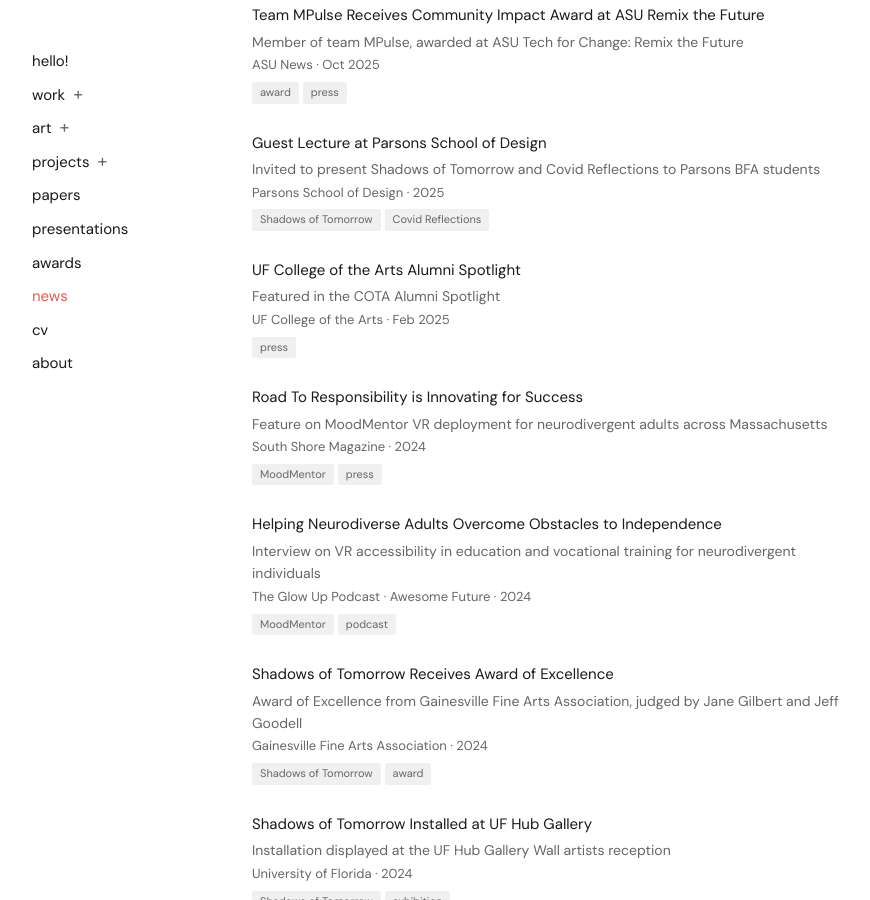
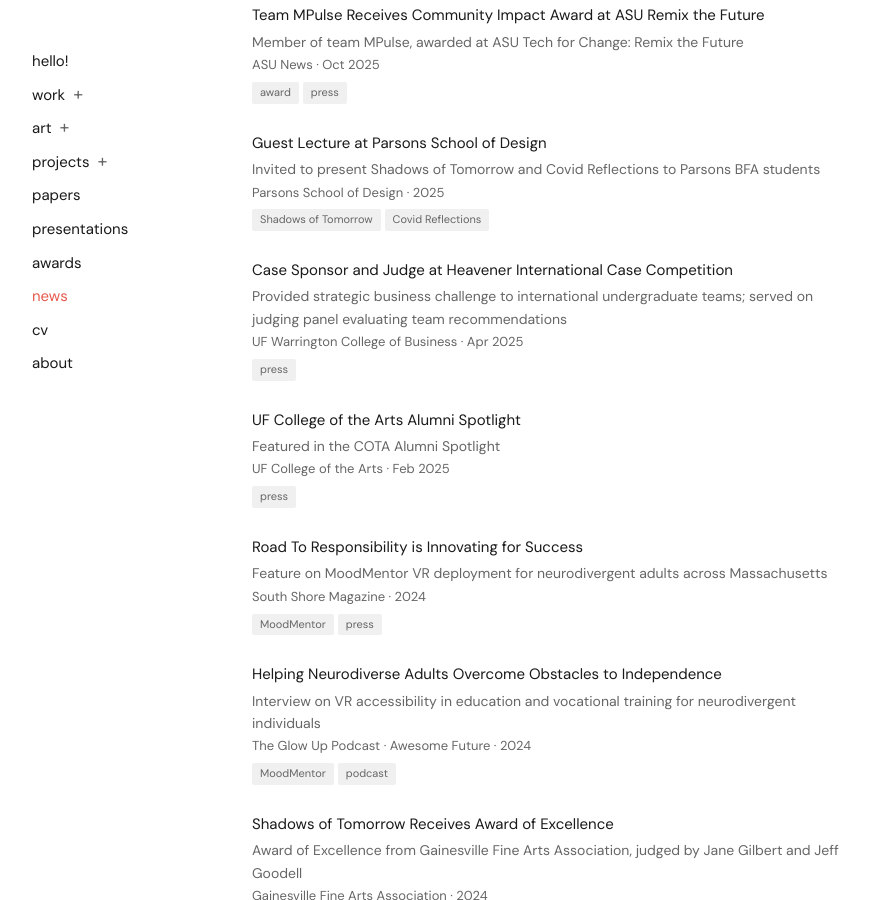
Before and after one commit to austin-from-ais/austinstanbury, a Jekyll site: the page built from news.html, in a window 1280 px wide and 900 px high, scrolled down 433 px. Shown: the whole window, without its empty margins (16-886 px from the left). Built offline with Jekyll 4.4.1, drawn with Linux system fonts in a browser that asks for light colours.

Commit message:
Add HICC case sponsor/judge entry to news
Linked to SFU Beedie coverage of the competition, slotted by
date (Apr 2025) between Parsons and the UF Alumni Spotlight.

Co-Authored-By: Claude Opus 4.7 (1M context) <noreply@anthropic.com>

```diff
--- a/news.html
+++ b/news.html
@@ -53,6 +53,15 @@ permalink: /news/
         <span class="news-tags">
             <span class="news-tag">Shadows of Tomorrow</span>
             <span class="news-tag">Covid Reflections</span>
+        </span>
+    </li>
+
+    <li data-tags="press">
+        <p class="item-title"><a href="https://www.sfu.ca/beedie/news/2025/04/celebrating-sfu-beedie-s-undergraduate-student-successes-in-inte/" target="_blank">Case Sponsor and Judge at Heavener International Case Competition</a></p>
+        <p class="item-subtitle">Provided strategic business challenge to international undergraduate teams; served on judging panel evaluating team recommendations</p>
+        <p class="item-meta">UF Warrington College of Business · Apr 2025</p>
+        <span class="news-tags">
+            <span class="news-tag">press</span>
         </span>
     </li>
 
```
